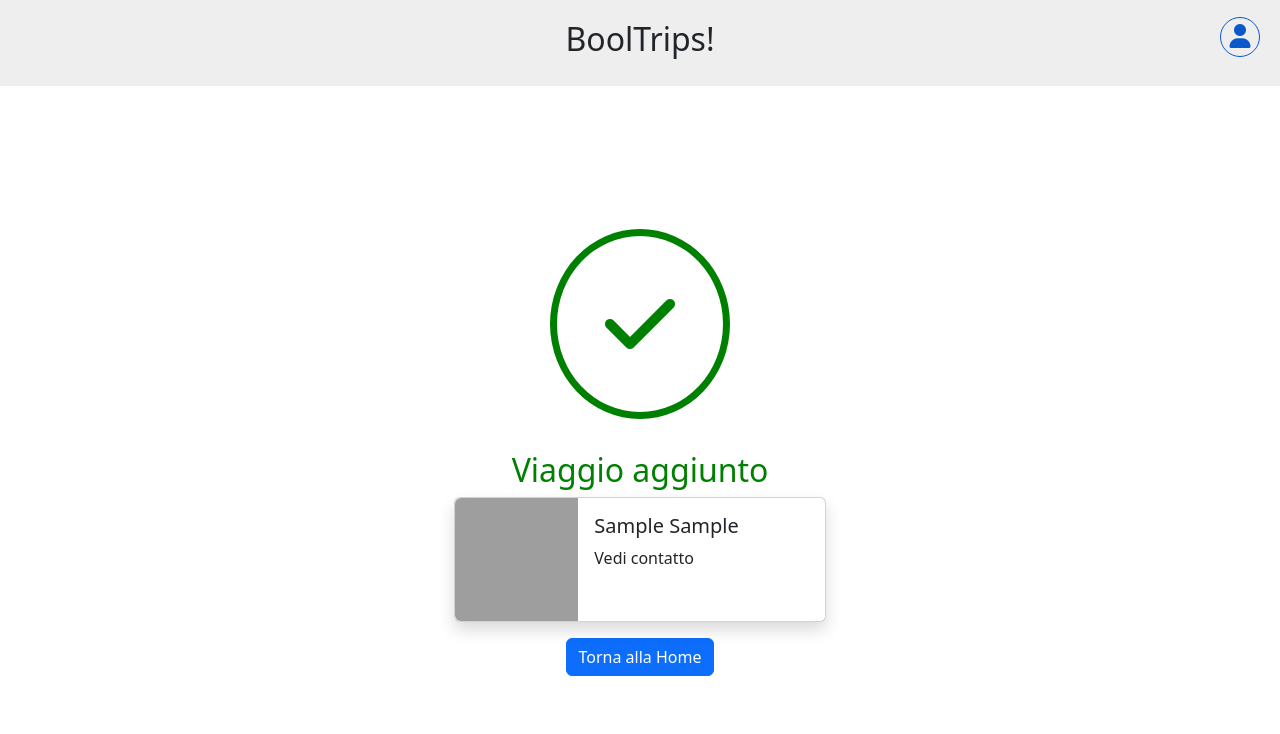
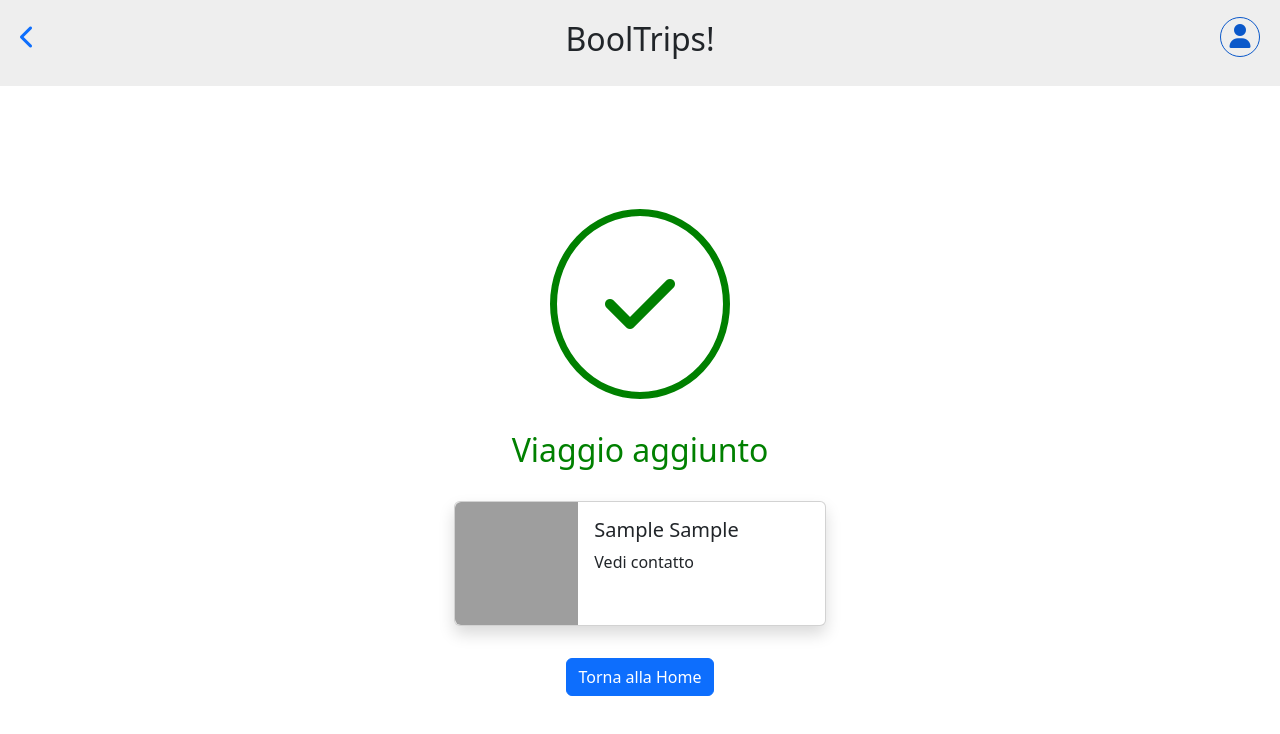
Before and after one commit to Mattia-Carbonera/boolean-trips-main, a React (Vite) app: page /new-contact in a window 1280 px wide. Both pictures are taken after typing "Sample", "Sample", "name@example.com", "Sample", "Sample" into the empty fields and a click on the button "Aggiungi". Shown: the top 734 px of the page. Built offline with nearby package versions, Linux system fonts and the light colour scheme; grey boxes are pictures that could not be loaded.

Commit message:
fix code

```diff
--- a/src/assets/css/index.css
+++ b/src/assets/css/index.css
@@ -172,7 +172,7 @@ main {
 .user-menu {
   position: absolute;
   top: -24px;
-  right: 1rem;
+  right: 0;
 
   padding: 1.5rem;
 
@@ -260,6 +260,10 @@ main {
   padding: 0;
 }
 
+.select-add-button {
+  cursor: pointer;
+}
+
 /* * CONFIRM TRIP ADDED CONTAINER */
 .trip-added-container {
   width: 100%;
@@ -297,3 +301,8 @@ main {
   margin: 2rem auto;
   text-align: center;
 }
+
+/* confirm conctat added */
+.trip-added-container h2 {
+  margin-bottom: 2rem;
+}
--- a/src/pages/AddContact.jsx
+++ b/src/pages/AddContact.jsx
@@ -23,7 +23,7 @@ export default function AddContact() {
     email: "",
     cod_fiscale: "",
     numero_di_telefono: "",
-    img: "defaultUserImg.jpg",
+    img: "/defaultUserImg.jpg",
   });
   // * HANDLER INPUT
   const handleInputContact = (e) => {
@@ -58,7 +58,7 @@ export default function AddContact() {
 
   return (
     <>
-      <Header />
+      <Header page="trip" />
       <main>
         <h1 className={`${handlePageDisplayed} text-center my-4`}>
           Nuovo contatto
@@ -120,7 +120,7 @@ export default function AddContact() {
             </div>
             <h2>Viaggio aggiunto</h2>
             <ContactsCard contact={newContact} />
-            <div className="btn-container">
+            <div className="btn-container mt-3">
               <Link to={"/"}>
                 <button className="btn btn-primary mt-3">
                   Torna alla Home
--- a/src/pages/HomePage.jsx
+++ b/src/pages/HomePage.jsx
@@ -38,6 +38,10 @@ export default function HomePage() {
             <Link className="link-user-menu" to={"/new-contact"}>
               <li>Aggiungi contatto</li>
             </Link>
+            <hr />
+            <Link className="link-user-menu">
+              <li>Contatti</li>
+            </Link>
           </ul>
         </div>
       </main>
```
